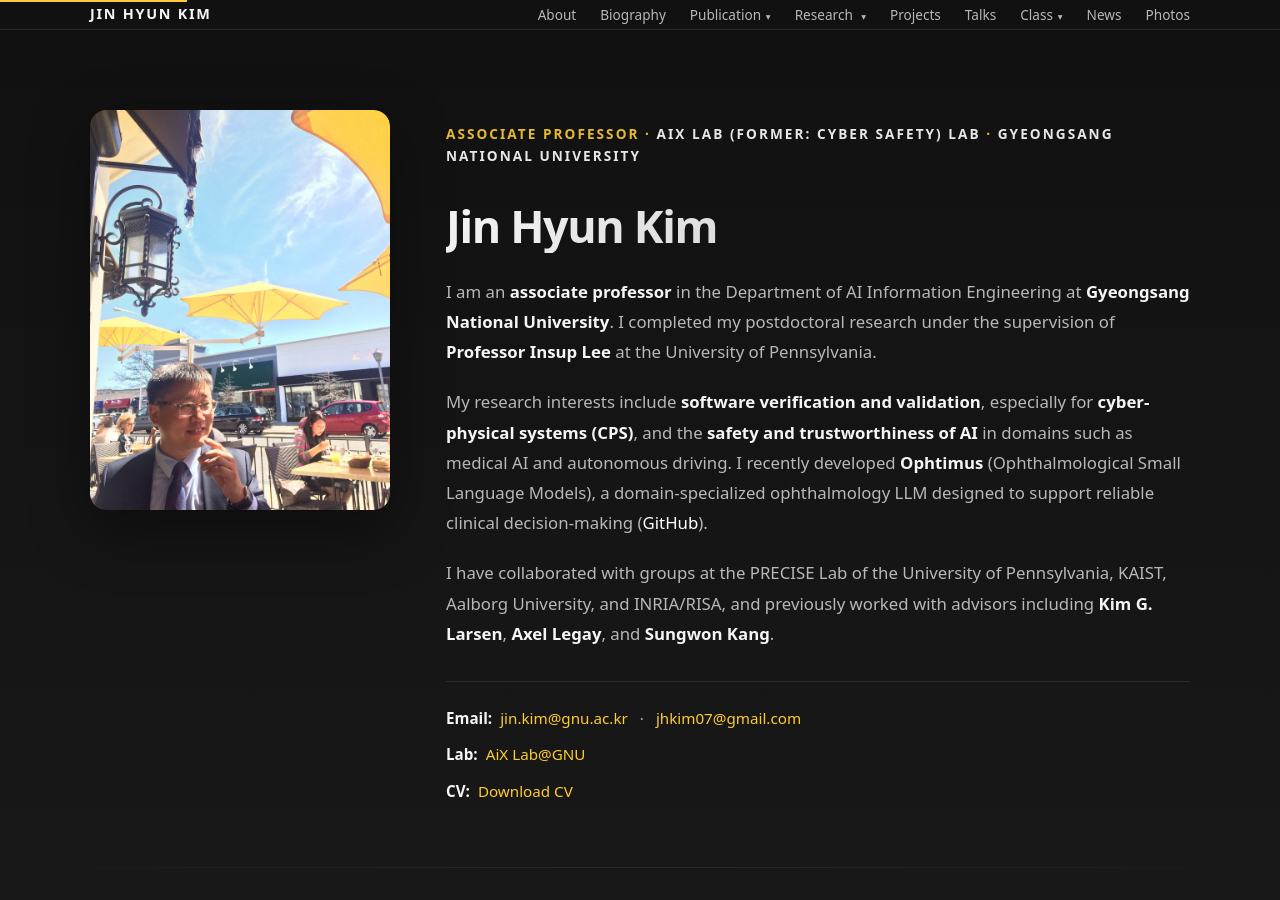
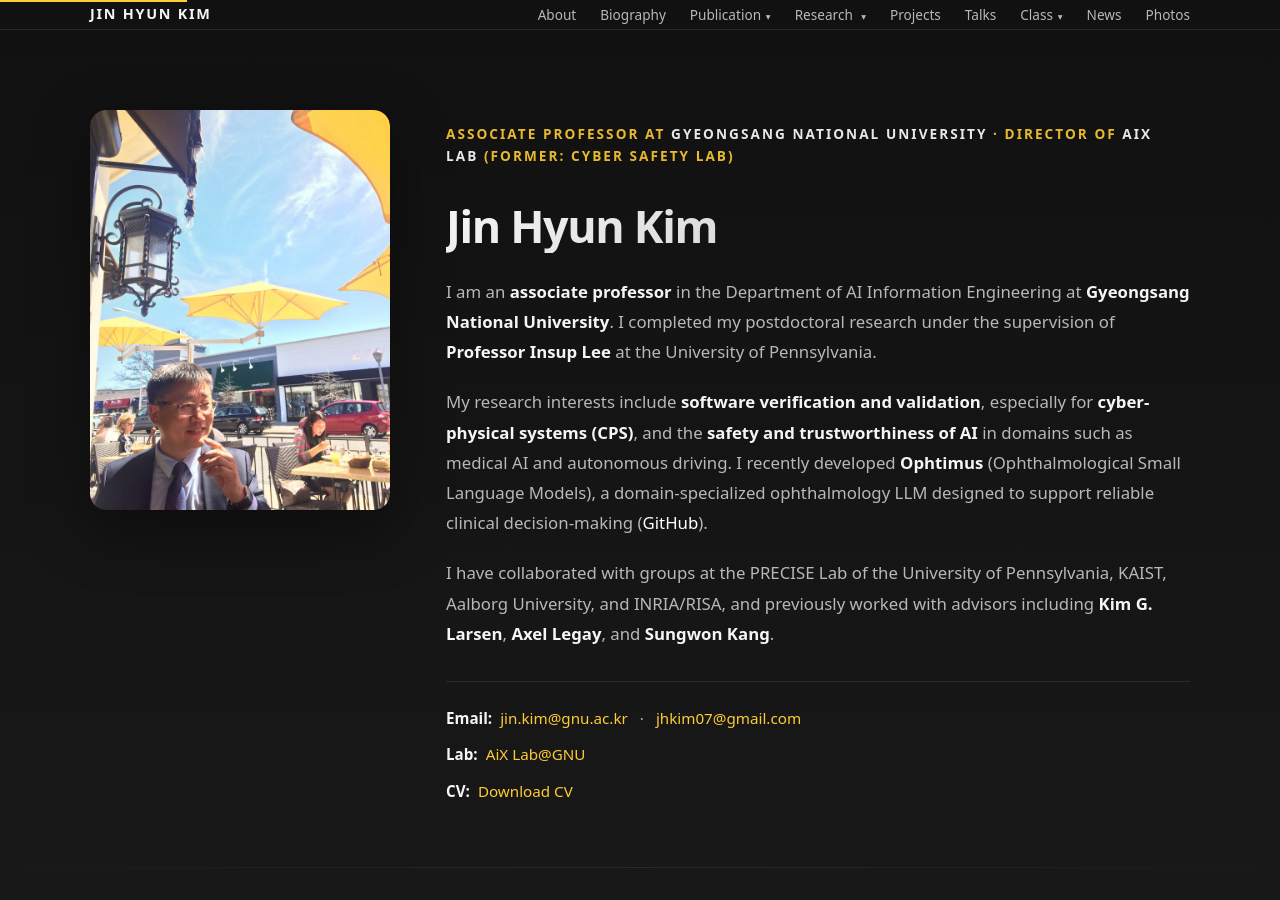
Before and after one commit to jhkim07/jhkim07.github.io, a Jekyll site: the page built from index.md, in a window 1280 px wide and 900 px high. Built offline with Jekyll 4.4.1, drawn with Linux system fonts in a browser that asks for light colours.

Commit message:
Refine tagline text on homepage

```diff
--- a/index.md
+++ b/index.md
@@ -11,7 +11,7 @@ title: "Home"
       </div>
     </div>
     <div class="hero-text">
-      <p class="tagline">Associate Professor · <a href="https://aix.gnu.ac.kr"> AiX Lab (Former: Cyber Safety) Lab</a> · <a href="https://gnu.ac.kr">Gyeongsang National University</a></p>
+      <p class="tagline">Associate Professor at <a href="https://gnu.ac.kr">Gyeongsang National University</a> · Director of <a href="https://aix.gnu.ac.kr">AiX Lab</a> (Former: Cyber Safety Lab)</p>
       <h1 class="hero-title">Jin Hyun Kim</h1>
       <div class="hero-content">
         <p>
```
